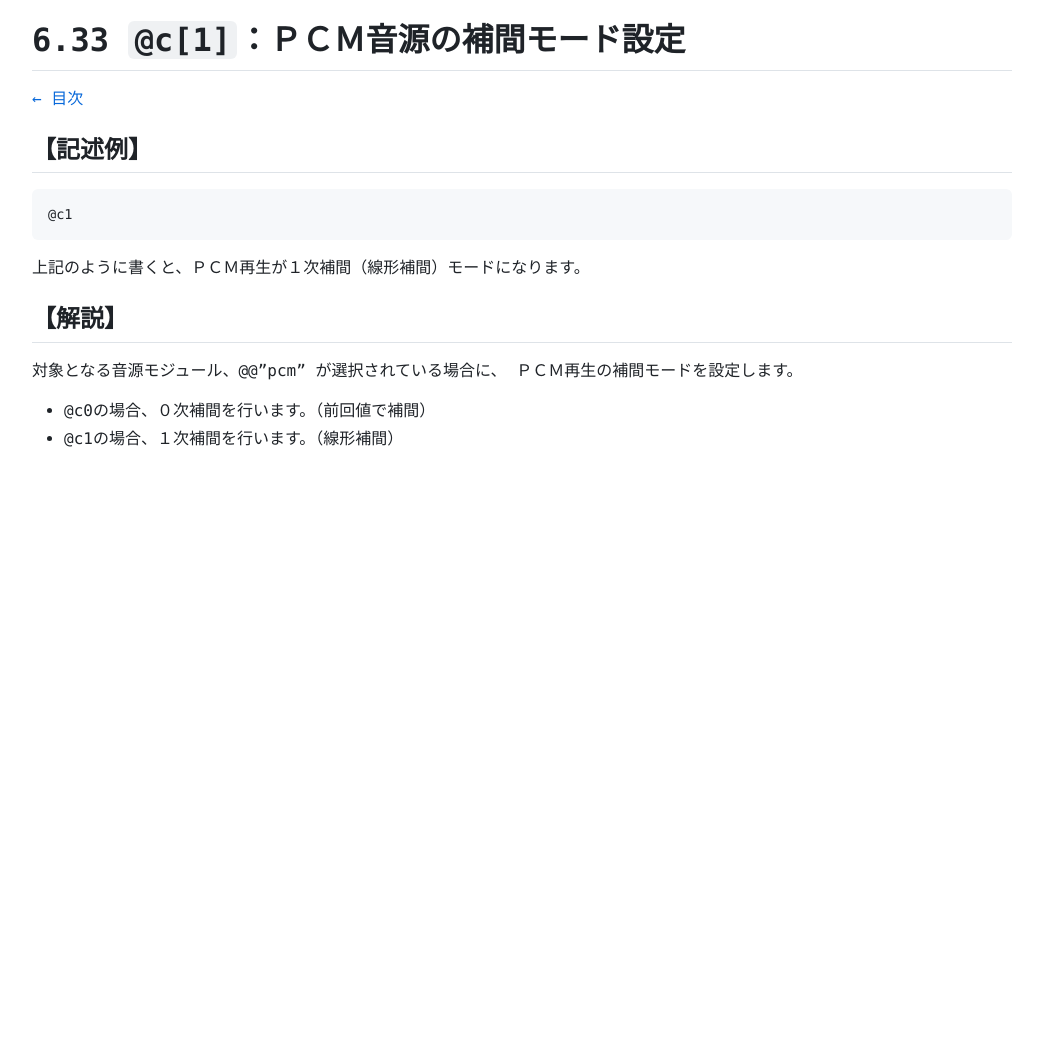
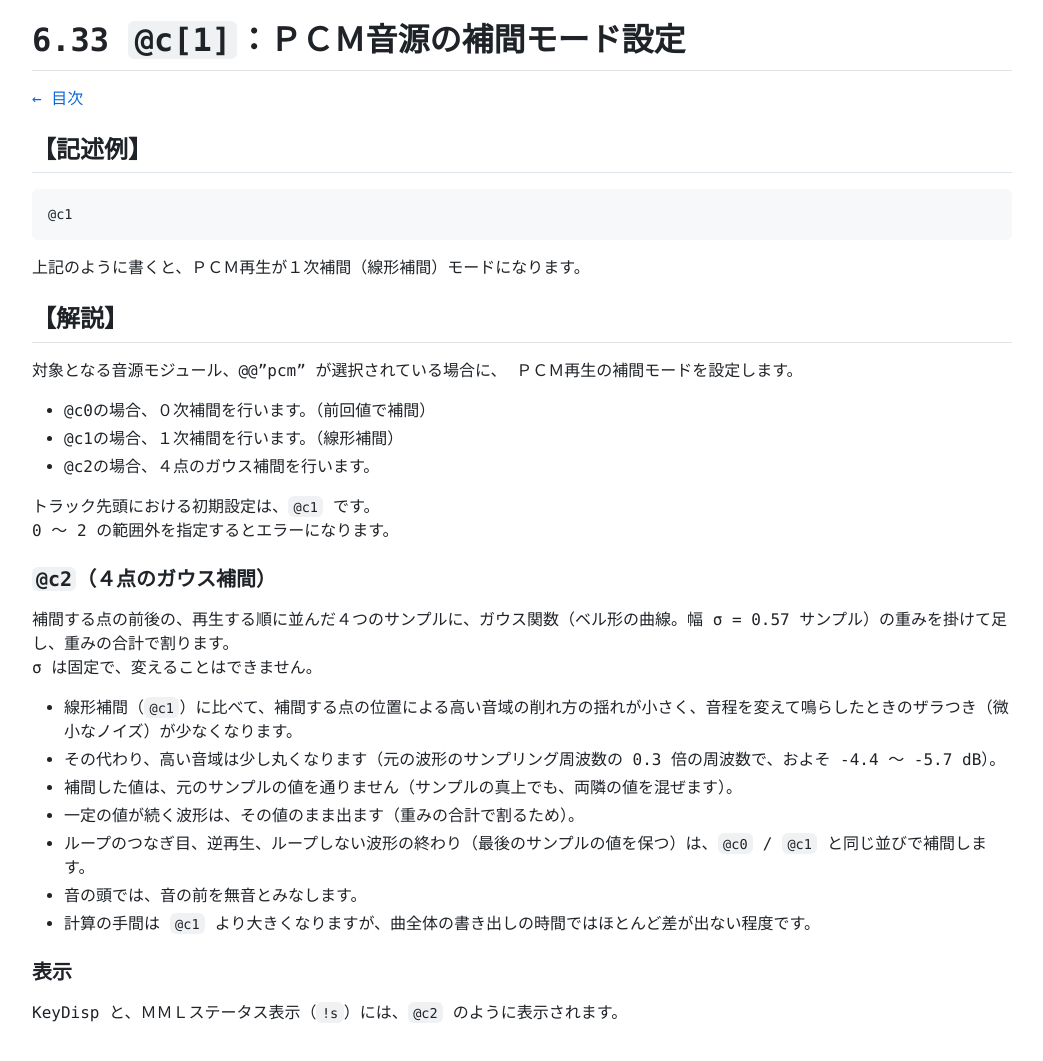
Before and after one commit to lineardrive/V3MMLmanual, a Jekyll site: the page built from docs/ch06/6_33.md, in a window 1280 px wide. Shown: the whole page, without its empty margins (8-1051 px from the left). Built offline with Jekyll 4.4.1, drawn with Linux system fonts in a browser that asks for light colours; our own code applies the rules of GitHub Pages for plain Markdown files; before the commit the page ends 900 px from its top, so only the background shows below that.

Commit message:
docs: 6.33 @c に @c2（4 点のガウス補間）を足す（依頼V35）
docs: 6.33 @c に @c2（4 点のガウス補間）を足す（依頼V35）

Co-Authored-By: Claude Opus 5.5 <noreply@anthropic.com>

```diff
--- a/docs/ch06/6_33.md
+++ b/docs/ch06/6_33.md
@@ -17,3 +17,24 @@
 
 - @c0の場合、０次補間を行います。（前回値で補間）
 - @c1の場合、１次補間を行います。（線形補間）
+- @c2の場合、４点のガウス補間を行います。
+
+トラック先頭における初期設定は、`@c1` です。
+0 〜 2 の範囲外を指定するとエラーになります。
+
+### `@c2`（４点のガウス補間）
+
+補間する点の前後の、再生する順に並んだ４つのサンプルに、ガウス関数（ベル形の曲線。幅 σ = 0.57 サンプル）の重みを掛けて足し、重みの合計で割ります。
+σ は固定で、変えることはできません。
+
+- 線形補間（`@c1`）に比べて、補間する点の位置による高い音域の削れ方の揺れが小さく、音程を変えて鳴らしたときのザラつき（微小なノイズ）が少なくなります。
+- その代わり、高い音域は少し丸くなります（元の波形のサンプリング周波数の 0.3 倍の周波数で、およそ -4.4 〜 -5.7 dB）。
+- 補間した値は、元のサンプルの値を通りません（サンプルの真上でも、両隣の値を混ぜます）。
+- 一定の値が続く波形は、その値のまま出ます（重みの合計で割るため）。
+- ループのつなぎ目、逆再生、ループしない波形の終わり（最後のサンプルの値を保つ）は、`@c0` / `@c1` と同じ並びで補間します。
+- 音の頭では、音の前を無音とみなします。
+- 計算の手間は `@c1` より大きくなりますが、曲全体の書き出しの時間ではほとんど差が出ない程度です。
+
+### 表示
+
+KeyDisp と、ＭＭＬステータス表示（`!s`）には、`@c2` のように表示されます。
```
